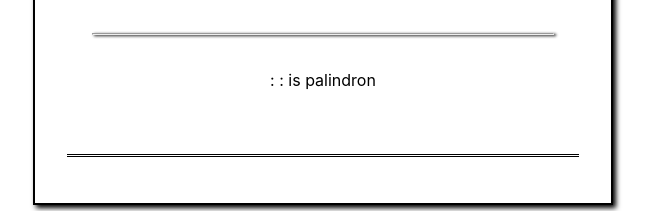
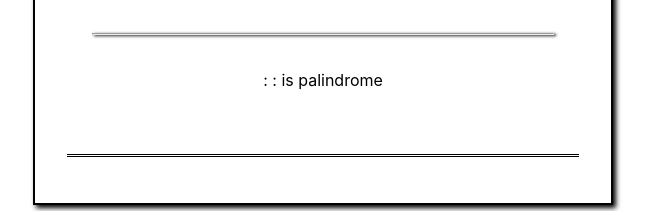
Before and after one commit to Jessemwangi/palindromecheker, a React (Create React App) app: page / in a window 1280 px wide. Shown: the part 185-396 px from the top of the page, without its empty margins (317-968 px from the left). Built offline with nearby package versions, Linux system fonts and the light colour scheme.

Commit message:
speeling error correct

```diff
--- a/src/Main.jsx
+++ b/src/Main.jsx
@@ -59,7 +59,7 @@ class Main extends Component {
                     <hr />
                     <div>
                         {this.state.palindrom}
-                        :   : is palindron
+                        :   : is palindrome
                         <div className={this.state.ispalindrom === true ? this.state.cssforresult +' ispalindrom' :
                         this.state.cssforresult +' notPalindrom'}>
 
--- a/src/index.js
+++ b/src/index.js
@@ -9,7 +9,3 @@ root.render(
     <App />
   </React.StrictMode>
 );
-
-// If you want to start measuring performance in your app, pass a function
-// to log results (for example: reportWebVitals(console.log))
-// or send to an analytics endpoint. Learn more: https://bit.ly/CRA-vitals
```
Also changed, not shown: 1 other file (tests, documents, lock files or other folders).
